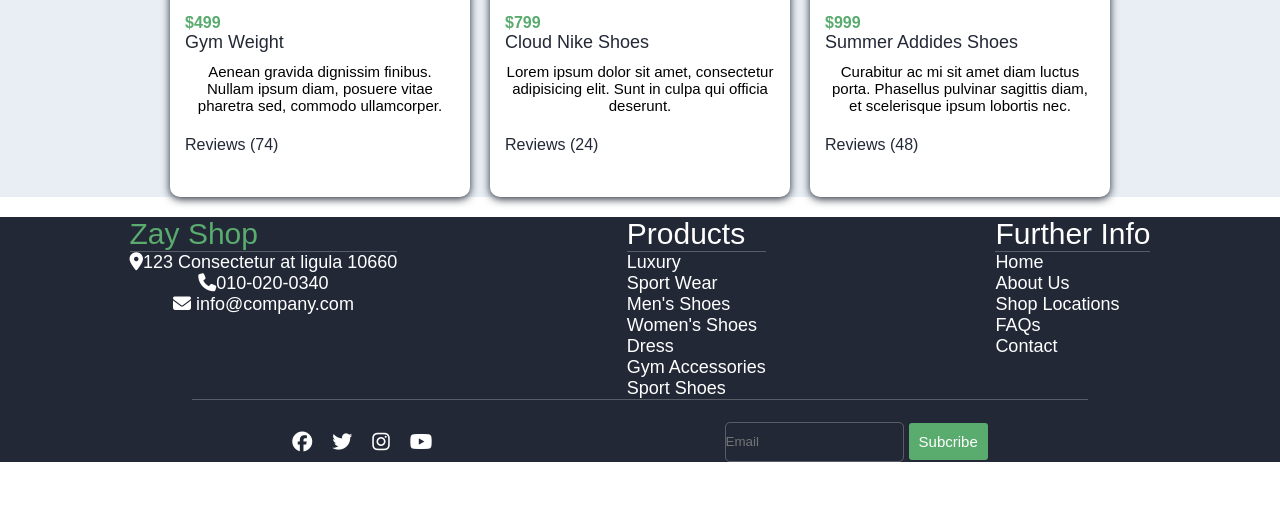
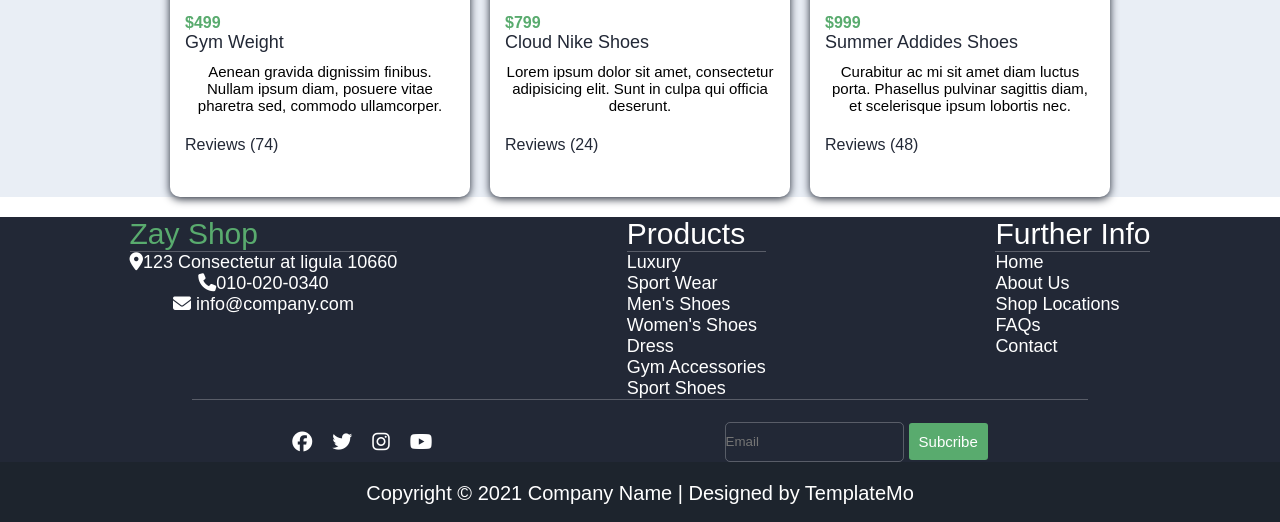
Before and after one commit to Abuzarweb7/-Zay-Shop-Ecomerce, a plain HTML site: page index.html in a window 1280 px wide. Shown: the part 1645-2167 px from the top of the page. Before the commit the page ends 2107 px from the top, so only its background shows below. Drawn offline with Linux system fonts and the light colour scheme; a web font is replaced by a local one.

Commit message:
Zay ecomrece completed

```diff
--- a/index.html
+++ b/index.html
@@ -232,6 +232,7 @@
         <br>
 
       </section>
+      <!-- icon-inputs -->
        <div class="icon">
           <div class="socail-icon">
 <i class="fa-brands fa-facebook fa-2xl"></i>
@@ -243,7 +244,14 @@
             <input type="email" placeholder="Email" name="" id=""> <button>Subcribe</button>
           </div>
         </div>
+         <!-- icon-inputs ended -->
+
     </footer>
+
+    <!-- footer sec ended -->
+     <div class="buttom-fotter-div">
+      <p>Copyright © 2021 Company Name | Designed by TemplateMo</p>
+     </div>
     <link
       rel="stylesheet"
       href="https://cdnjs.cloudflare.com/ajax/libs/font-awesome/6.7.2/css/all.min.css"
--- a/style.css
+++ b/style.css
@@ -308,6 +308,7 @@ margin-left: 50px;
         width: 70%;
         margin: 0 auto;
      }
+     /* soacil-icone */
      .icon{
         display: flex;
         justify-content: space-evenly;
@@ -351,3 +352,17 @@ margin-left: 50px;
     height: 50px;
 }
       }
+      /* socail-icon ended */
+      .buttom-fotter-div{
+        display: flex;
+        justify-content: center;
+        flex-wrap: wrap;
+        color: var(--white);
+        background-color: #1d242d;
+        font-size: 2rem;
+        height: 60px;
+
+      }
+      .buttom-fotter-div p{
+        margin-top: 20px;
+      }
```
